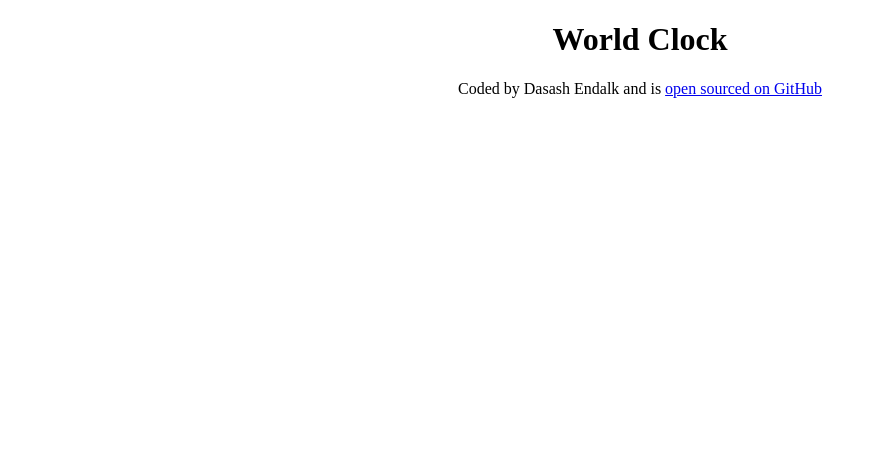
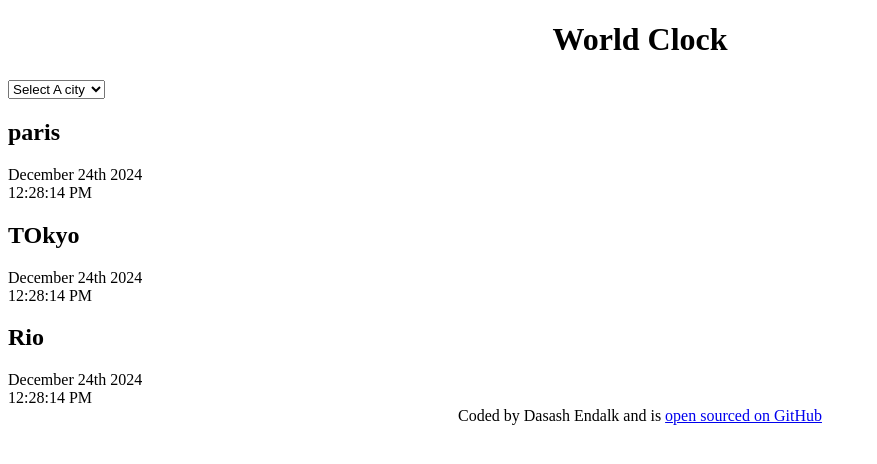
Before and after one commit to Dasu1990/World-Clock, a plain HTML site: page index.html in a window 1280 px wide. Shown: the whole page, without its empty margins (0-877 px from the left). Drawn offline with nearby package versions, Linux system fonts and the light colour scheme.

Commit message:
Added basic HTML

```diff
--- a/index.html
+++ b/index.html
@@ -12,7 +12,30 @@
 </head>
 
 <body>
-    <h1>World Clock</h1>
+    <div class="main-container">
+        <h1>World Clock</h1>
+         <select>
+            <option>Select A city</option>
+            <option>Adiss Abeba</option>
+            <option>Los Angeles</option>
+            <option>London</option>
+         </select>
+        <div class="cities">
+            <h2>paris</h2>
+            <div class="date">December 24th 2024</div>
+            <div class="time">12:28:14 PM</div>
+        </div>
+            <div class="cities">
+            <h2>TOkyo</h2>
+            <div class="date">December 24th 2024</div>
+            <div class="time">12:28:14 PM</div>
+        </div>
+         <div class="cities">
+               <h2>Rio</h2>
+             <div class="date">December 24th 2024</div>
+                <div class="time">12:28:14 PM</div>
+         </div>
+    </div>
 <footer>
     Coded by Dasash Endalk and is <a href="https://github.com/Dasu1990/World-Clock" target="_blank">open sourced on GitHub </a>
 </footer>
```
